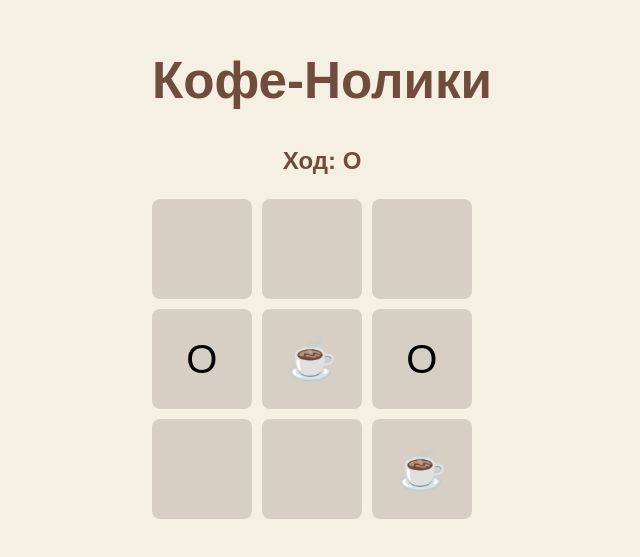
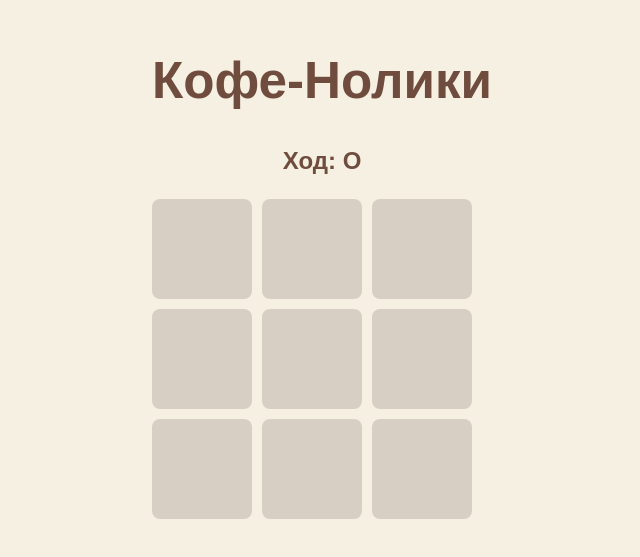
Before and after one commit to sergiuscain/TicTacCoffee_React, a React (Vite) app in the folder tictactoecoffee_react/: page / in a window 1280 px wide. Shown: the part 121-678 px from the top of the page, without its empty margins (318-958 px from the left). Built offline with nearby package versions, Linux system fonts and the light colour scheme.

Commit message:
Добавил логику переключения хода и заполнения поля с помощью useState

```diff
--- a/tictactoecoffee_react/src/App.jsx
+++ b/tictactoecoffee_react/src/App.jsx
@@ -1,5 +1,7 @@
 /*import { useState } from 'react'*/
+import * as React from 'react';
 import './App.css'
+import { useState } from 'react';
 
 function App() {
 
@@ -12,16 +14,27 @@ export default App
 
 const SYMBOL_X = `☕`;
 const SYMBOL_O = `O`
+
 function Game() {
-    const cells = [null, null, null, SYMBOL_O,SYMBOL_X, SYMBOL_O, null, null, SYMBOL_X];
-    const currentStep = SYMBOL_O;
+    const [cells, setCells ] = useState([null, null, null, null, null, null, null, null, null]);
+    const [currentStep, setCurrentStep ] = useState(SYMBOL_O);
+
+    const handleCellClick = (index) => {
+        if (cells[index]) {
+            return;
+        }
+        const cellsCopy = cells.slice();
+        cellsCopy[index] = currentStep;
+        setCells(cellsCopy);
+        setCurrentStep(currentStep === SYMBOL_O ? SYMBOL_X : SYMBOL_O);
+    }
 
     return <div className="container">
         <h1>Кофе-Нолики</h1>
         <h2>Ход: {currentStep }</h2>
         <div className="grid">
             {cells.map((symbol, index )=> {
-                return <button className="cell" key={index}>{symbol} </button>
+                return <button className="cell" key={index} onClick={() => handleCellClick(index) }>{symbol} </button>
             })}
         </div>
     </div>
```
